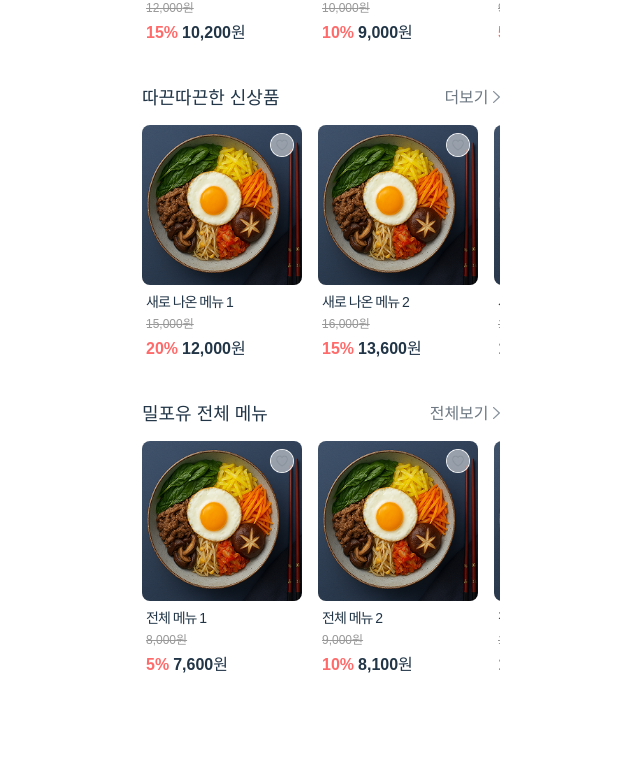
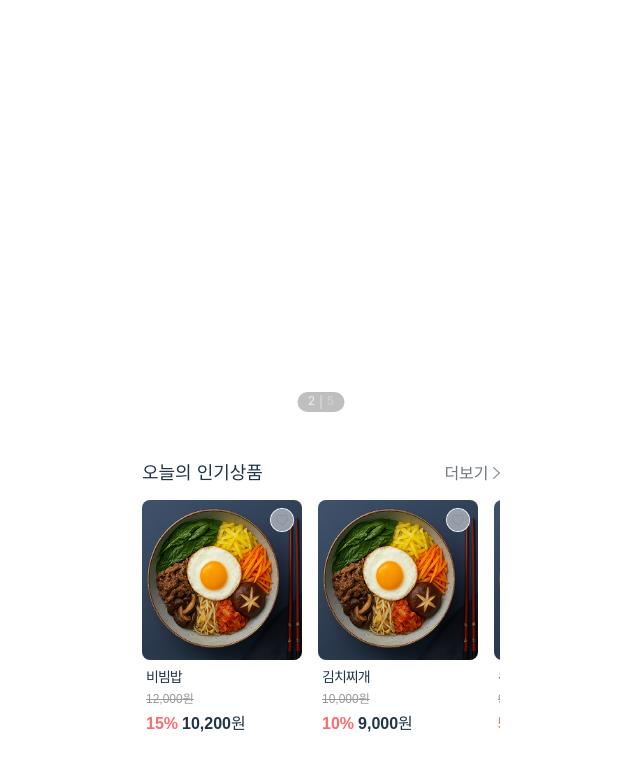
Before and after one commit to miswulin/MealForYou_FE, a React (Vite) app: page / in a window 1280 px wide. Shown: the part 660-1438 px from the top of the page, without its empty margins (319-959 px from the left). Before the commit the page ends 1345 px from the top, so only its background shows below. Built offline with nearby package versions, Linux system fonts and the light colour scheme.

Commit message:
refactor: 홈 배너 스타일 수정

```diff
--- a/src/pages/Home/HomePage.jsx
+++ b/src/pages/Home/HomePage.jsx
@@ -173,13 +173,11 @@ const HomePage = () => {
           ))}
         </div>
         <div className={styles.bannerPagination}>
-          {banners.map((_, index) => (
-            <span
-              key={index}
-              className={`${styles.pageDot} ${index === currentBannerIndex ? styles.pageDotActive : ''}`}
-              onClick={() => handleBannerDotClick(index)}
-            />
-          ))}
+          <span className={styles.pageNumber}>
+            <span className={styles.currentPage}>{currentBannerIndex + 1}</span>
+            <span className={styles.separator} />
+            <span className={styles.totalPages}>{banners.length}</span>
+          </span>
         </div>
       </div>
 
--- a/src/pages/Home/HomePage.module.css
+++ b/src/pages/Home/HomePage.module.css
@@ -52,10 +52,12 @@
 
 .bannerContainer {
   position: relative;
-  width: 100%;
+  width: 100vw;
+  left: 50%;
+  transform: translateX(-50%);
   /*height: 200px;*/
   overflow: hidden;
-  border-radius: 8px;
+  border-radius: 0;
   margin: 16px 0;
 }
 
@@ -82,22 +84,60 @@
   bottom: 16px;
   left: 50%;
   transform: translateX(-50%);
+  background-color: rgba(0, 0, 0, 0.25);
+  padding: 4px 8px;
+  border-radius: 12px;
   display: flex;
-  gap: 8px;
+  align-items: center;
+  justify-content: center;
+  height: 20px;
+  box-sizing: border-box;
+  line-height: 1;
 }
 
-.pageDot {
-  width: 8px;
-  height: 8px;
-  border-radius: 50%;
-  background-color: #fff;
-  opacity: 0.5;
-  cursor: pointer;
+.pageNumber {
+  display: flex;
+  align-items: center;
+  color: white;
+  font-size: 12px;
+  font-weight: 500;
+  line-height: 1;
+  letter-spacing: 0.3px;
+  font-family: -apple-system, BlinkMacSystemFont, 'Segoe UI', Roboto, sans-serif;
+  height: 100%;
+  align-items: center;
+  justify-content: center;
 }
 
-.pageDotActive {
-  background-color: #FF6B6B;
-  opacity: 1;
+.separator {
+  display: inline-block;
+  width: 1px;
+  height: 14px;
+  background-color: #F4F5F6;
+  opacity: 0.6;
+  margin: 0 3px;
+  align-self: center;
+}
+
+.currentPage,
+.totalPages {
+  display: inline-flex;
+  align-items: center;
+  justify-content: center;
+  min-width: 12px;
+  text-align: center;
+  position: relative;
+  top: -1px;
+}
+
+.currentPage {
+  color: #E6E8EA;
+}
+
+.totalPages {
+  min-width: 12px;
+  text-align: center;
+  color: #CDD1D5;
 }
 
 .sectionHeader {
```
